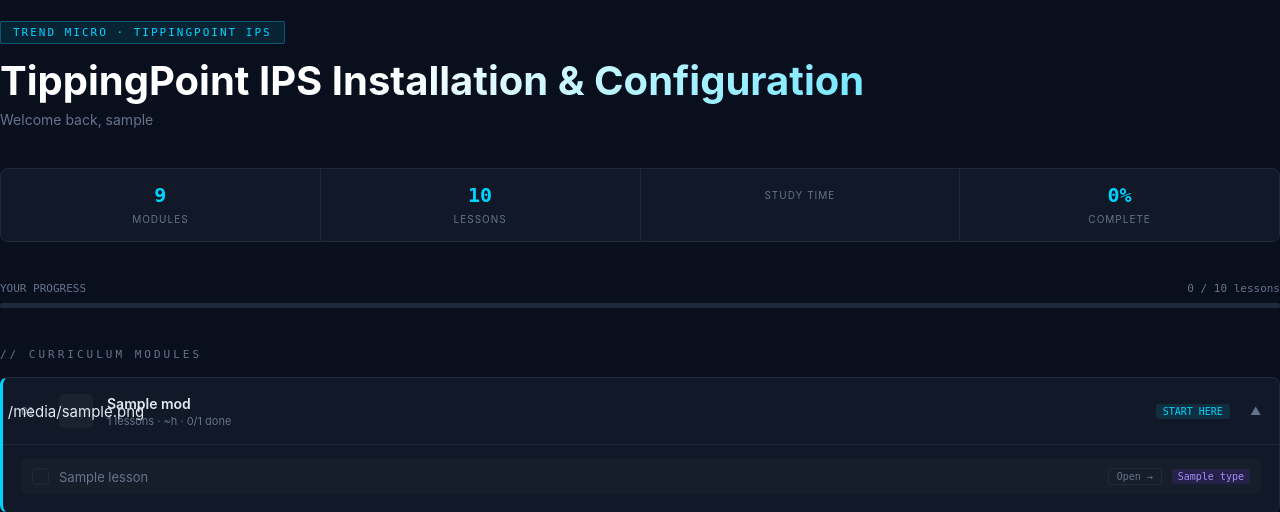
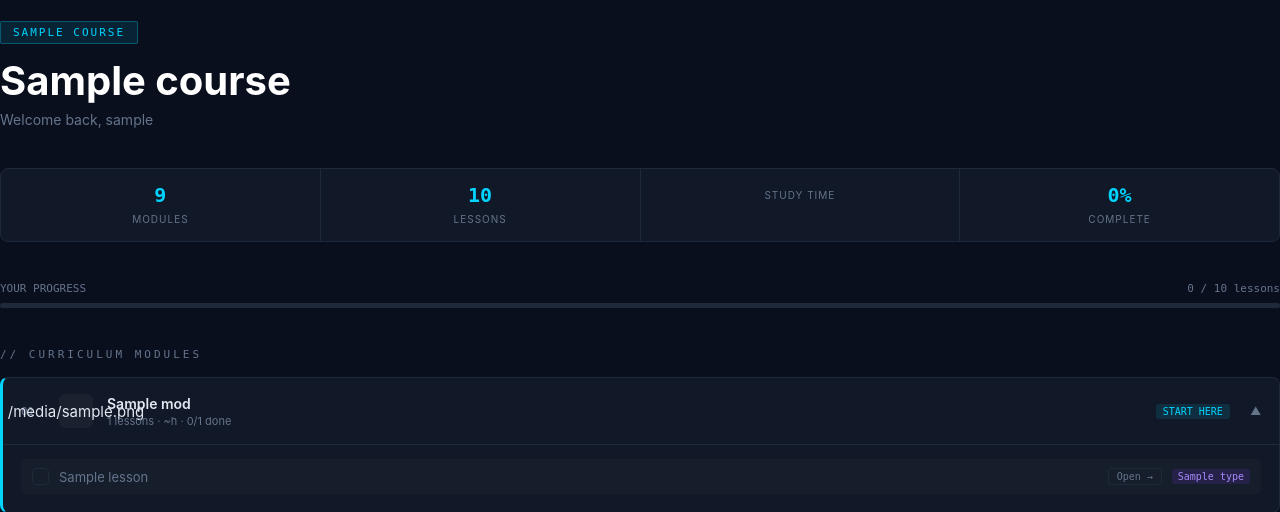
Before and after one commit to sbavington/netprep, a Flask app: template templates/curriculum.html in a window 1280 px wide. Shown: the part 52-564 px from the top of the page. Run offline with Flask 3, Linux system fonts and the light colour scheme; the template is opened without the code that fills it: most values are stand-ins (such as "Sample title", 1, 10 or a date in 2020); some libraries are stand-ins or nearby versions.

Commit message:
Fix hardcoded course title and subtitle in curriculum header

```diff
--- a/templates/curriculum.html
+++ b/templates/curriculum.html
@@ -90,8 +90,8 @@ h1{font-size:clamp(24px,4vw,40px);font-weight:700;background:linear-gradient(135
 {% set pct = ((done_count / total) * 100)|int %}
 
 <div class="page-header fade-in">
-  <div class="badge">Trend Micro · TippingPoint IPS</div>
-  <h1>TippingPoint IPS Installation & Configuration</h1>
+  <div class="badge">{{ course.subtitle }}</div>
+  <h1>{{ course.title }}</h1>
   <p class="subtitle">Welcome back, {{ user_name }}</p>
 </div>
 
```
